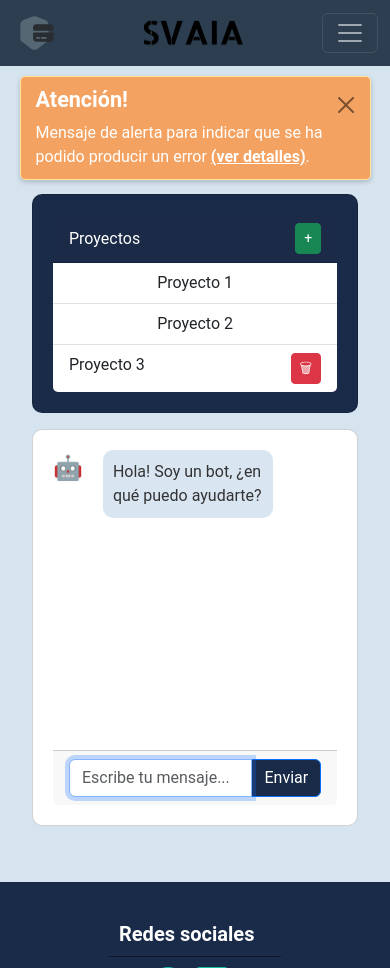
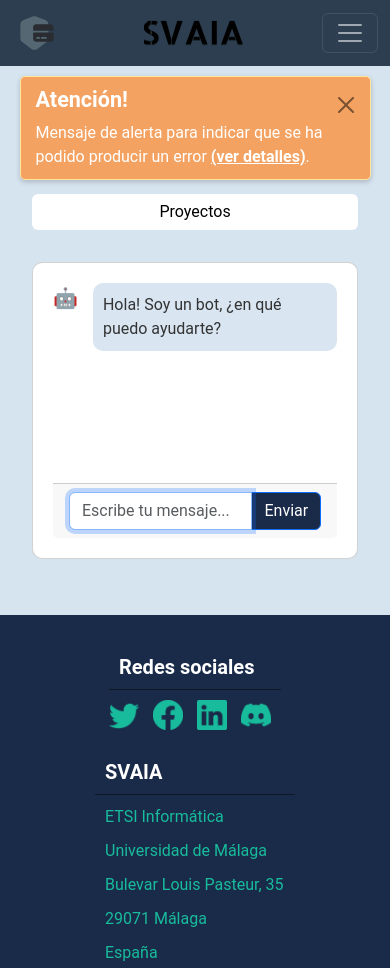
Before and after one commit to Sauvageduck24/sigma-security-practicas, a Flask app: page /chat-bot in a window 390 px wide. Shown: the top 968 px of the page. Run offline with Flask 3, Linux system fonts and the light colour scheme.

Commit message:
p1 & p2 actualizadas

```diff
--- a/static/css/chatbot.css
+++ b/static/css/chatbot.css
@@ -42,3 +42,69 @@
     display: flex;
     align-items: center;
 }
+
+/* Cambiar el color del desplegable de proyectos */
+#proyectosCollapse .card {
+    background-color: #ffffff; /* Cambia el color de fondo a blanco */
+}
+
+#proyectosCollapse .card-header {
+    background-color: #ffffff; /* Cambia el color de fondo del encabezado a blanco */
+    color: #000; /* Cambia el color del texto a negro */
+}
+
+#proyectosCollapse .list-group-item {
+    background-color: #ffffff; /* Cambia el color de fondo de los elementos de la lista a blanco */
+    color: #000; /* Cambia el color del texto a negro */
+}
+
+/* Quitar el borde azul del botón */
+.btn-primary.d-md-none {
+    outline: none; /* Quita el borde de enfoque */
+    box-shadow: none; /* Quita el borde de sombra */
+}
+
+/* Media queries para dispositivos móviles */
+@media (max-width: 768px) {
+    .mensaje_bot, .mensaje_persona {
+        max-width: 100%; /* Asegura que los mensajes usen todo el ancho disponible en móviles */
+    }
+
+    .card-body {
+        min-height: 200px; /* Ajusta la altura mínima del chat en móviles */
+    }
+
+    .input-group {
+        flex-direction: row; /* Alinea los elementos de entrada horizontalmente en móviles */
+        align-items: center; /* Alinea verticalmente los elementos en el centro */
+    }
+
+    .input-group input {
+        margin-bottom: 0; /* Elimina el margen inferior del campo de entrada en móviles */
+        flex: 1; /* Permite que el campo de entrada ocupe el espacio disponible */
+        width: auto; /* Asegura que el campo de entrada use el ancho disponible */
+        box-sizing: border-box; /* Asegura que el padding y el borde se incluyan en el ancho total */
+    }
+
+    .input-group button {
+        width: auto; /* Permite que el botón use el ancho necesario */
+        margin-left: 10px; /* Añade un margen izquierdo al botón */
+    }
+
+    .icono {
+        font-size: 20px; /* Ajusta el tamaño del icono en móviles */
+        margin-right: 5px; /* Ajusta el margen del icono en móviles */
+    }
+
+    .btn-primary.d-md-none {
+        width: 100%; /* Asegura que el botón use todo el ancho disponible en móviles */
+    }
+
+    .collapse.d-md-block {
+        display: none; /* Oculta el contenedor colapsable en móviles */
+    }
+
+    .collapse.show {
+        display: block; /* Muestra el contenedor colapsable cuando está expandido */
+    }
+}
--- a/templates/chatbot.html
+++ b/templates/chatbot.html
@@ -19,6 +19,10 @@
         <div class="row">
             <!-- Lista de proyectos -->
             <div class="col-11 col-md-2 mb-3">
+                <button class="btn btn-primary d-md-none mb-3" style="background-color: white; color: black; outline: none; border: none;" type="button" data-bs-toggle="collapse" data-bs-target="#proyectosCollapse" aria-expanded="false" aria-controls="proyectosCollapse">
+                    Proyectos
+                </button>
+                <div class="collapse d-md-block" id="proyectosCollapse">
                     <div class="card" style="background-color: #1A2B49;">
                         <div class="card-header d-flex justify-content-between align-items-center text-white">
                             <span>Proyectos</span>
@@ -34,12 +38,13 @@
                         </ul>
                     </div>
                 </div>
+            </div>
 
             <!-- Sección de chat -->
             <div class="col-11 col-md-9 color_d9">
-                <div class="card ">
+                <div class="card">
                     <div class="card-body chat-box m-0 p-0"></div>
-                    <div class="card-footer " >
+                    <div class="card-footer">
                         <div class="input-group">
                             <input type="text" id="mensajeInput" class="form-control" placeholder="Escribe tu mensaje..." autofocus>
                             <button id="enviarBtn" class="btn btn-primary" style="background-color: #1A2B49;">Enviar</button>
```
Also changed, not shown: static/css/style.css (+17 -31 lines). Lines whose indentation alone changed are shown as unchanged.
